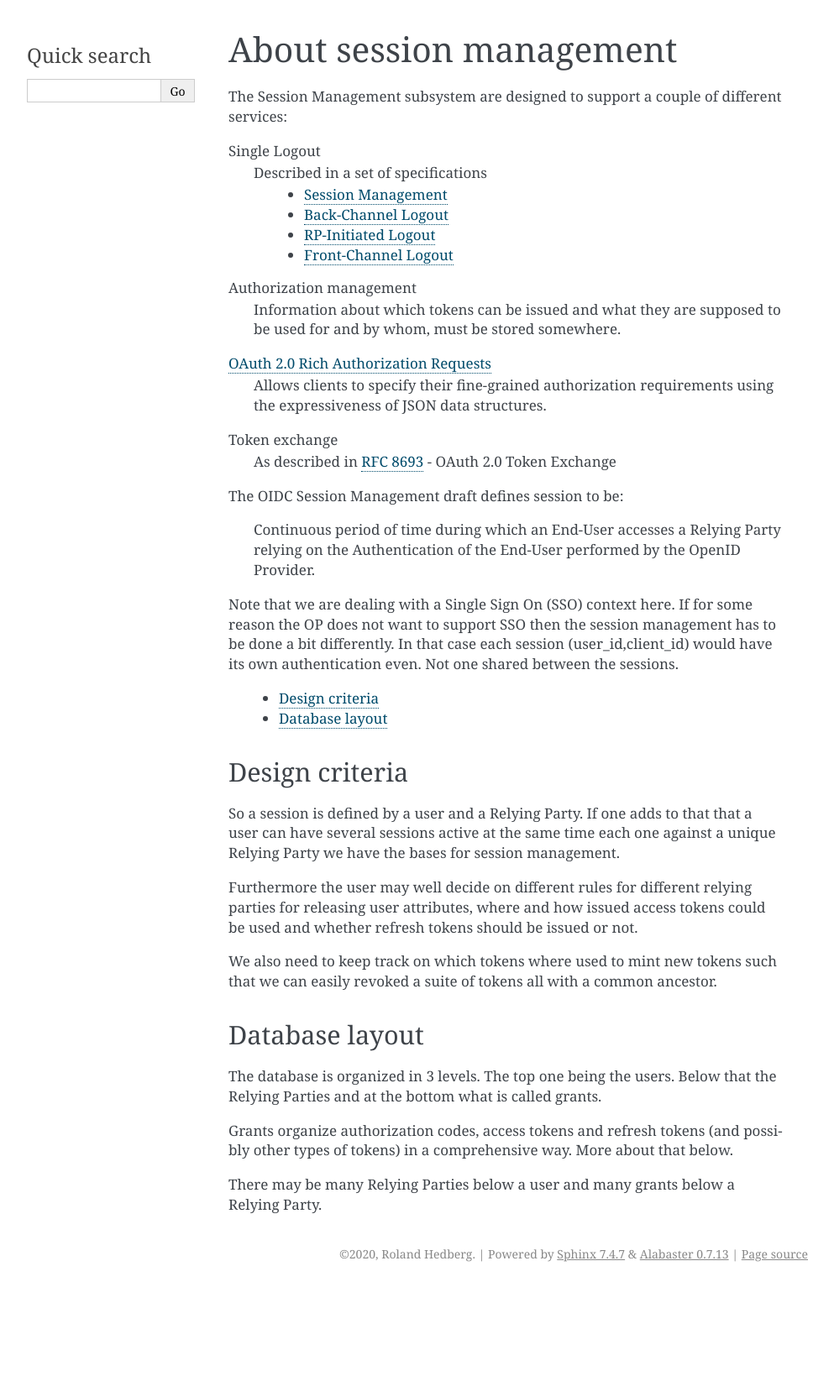
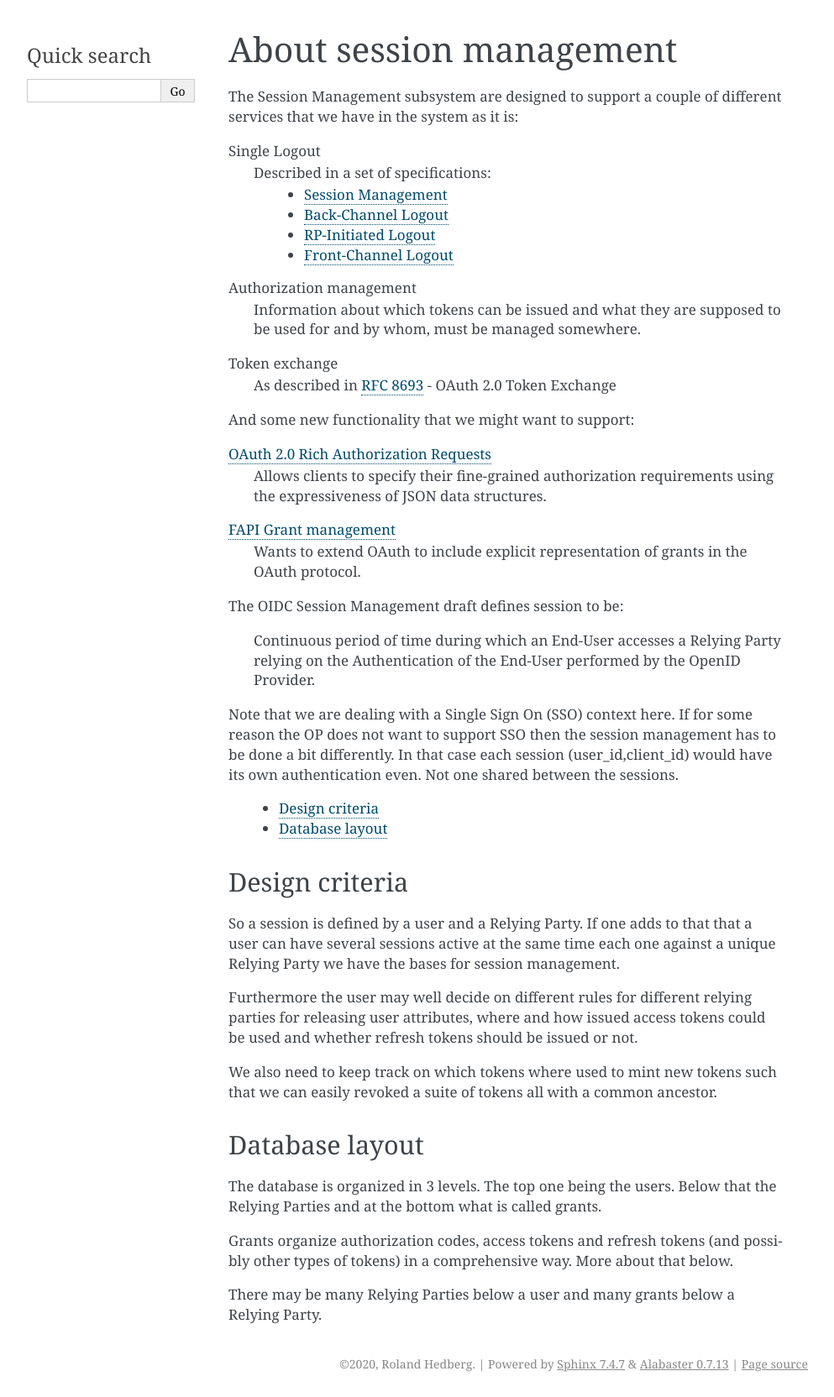
Before and after one commit to IdentityPython/new-session-management, a Sphinx documentation site: the page built from docs/source/about.rst, in a window 1280 px wide. Shown: the whole page at 84% size, without its empty margins (148-1141 px from the left). Built offline with Sphinx 7.4.7, drawn with Linux system fonts in a browser that asks for light colours; before the commit the page ends 1533 px from its top, so only the background shows below that.

Commit message:
More background.

```diff
--- a/docs/source/about.rst
+++ b/docs/source/about.rst
@@ -5,10 +5,10 @@ About session management
 ========================
 
 The Session Management subsystem are designed to support a couple of
-different services:
+different services that we have in the system as it is:
 
 Single Logout
-    Described in a set of specifications
+    Described in a set of specifications:
         - `Session Management`_
         - `Back-Channel Logout`_
         - `RP-Initiated Logout`_
@@ -16,14 +16,21 @@ Single Logout
 
 Authorization management
     Information about which tokens can be issued and what they are
-    supposed to be used for and by whom, must be stored somewhere.
+    supposed to be used for and by whom, must be managed somewhere.
+
+Token exchange
+    As described in `RFC 8693`_ - OAuth 2.0 Token Exchange
+
+And some new functionality that we might want to support:
 
 `OAuth 2.0 Rich Authorization Requests`_
     Allows clients to specify their fine-grained authorization
     requirements using the expressiveness of JSON data structures.
 
-Token exchange
-    As described in `RFC 8693`_ - OAuth 2.0 Token Exchange
+`FAPI Grant management`_
+    Wants to extend OAuth to include explicit representation of grants in
+    the OAuth protocol.
+
 
 The OIDC Session Management draft defines session to be:
 
@@ -75,3 +82,4 @@ Relying Party.
 .. _`Front-Channel Logout`: https://openid.net/specs/openid-connect-frontchannel-1_0.html
 .. _`RFC 8693`: https://tools.ietf.org/html/rfc8693
 .. _`OAuth 2.0 Rich Authorization Requests`: https://tools.ietf.org/html/draft-ietf-oauth-rar-03
+.. _`FAPI Grant Management`: https://bitbucket.org/openid/fapi/src/master/Financial_API_Grant_Management.md
```
